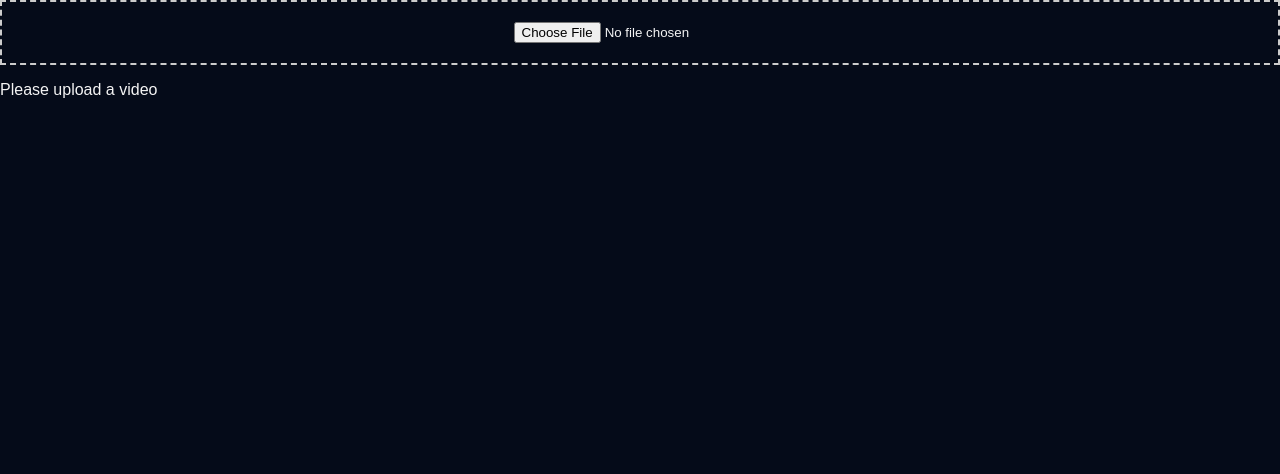
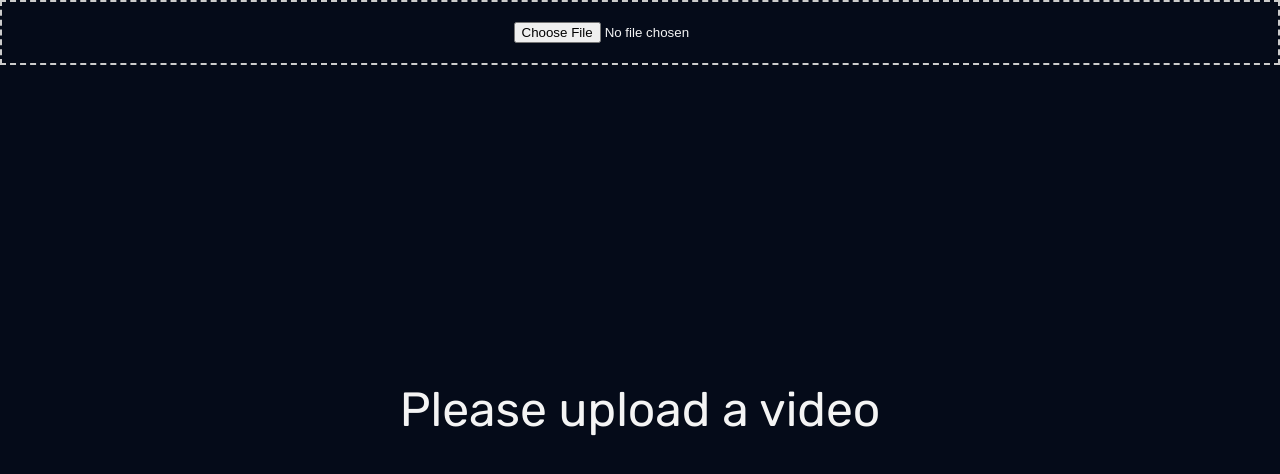
Before and after one commit to Zombatar33/deepfryer, a React (Create React App) app: page / in a window 1280 px wide. Shown: the top 474 px of the page. Built offline with nearby package versions, Linux system fonts and the light colour scheme.

Commit message:
Cleaned and prettified code

```diff
--- a/public/index.html
+++ b/public/index.html
@@ -7,6 +7,8 @@
   <meta name="viewport" content="width=device-width, initial-scale=1" />
   <meta name="theme-color" content="#000000" />
   <meta name="description" content="Web site created using create-react-app" />
+  <link rel="preconnect" href="https://fonts.gstatic.com">
+  <link href='https://fonts.googleapis.com/css?family=Rubik' rel='stylesheet'>
   <link rel="apple-touch-icon" href="%PUBLIC_URL%/logo192.png" />
   <!--
       manifest.json provides metadata used when your web app is installed on a
--- a/src/components/AudioManipulation.jsx
+++ b/src/components/AudioManipulation.jsx
@@ -1,22 +1,33 @@
 import { useEffect, useState, useRef } from 'react';
 
+/**
+ * AudioManipulator element, responsible for handling SFX
+ * @param {*} _ video reference
+ * @returns the element
+ */
 function AudioManipulator({ videoRef }) {
+    // buffer size results in slight delay; can't be helped...
+    const bufferSize = 4096;
 
+    // Container for Web-Audio-API elements
     const audioCtxContainer = useRef(null);
     const audioSrcContainer = useRef(null);
     const audioScriptContainer = useRef(null)
 
+    // Containers for effects
     const effectBitcrushContainer = useRef(null);
     const effectDistortionContainer = useRef(null);
     const effectBassBoostContainer = useRef(null);
     const effectGainContainer = useRef(null);
 
+    // Settings for effects
     const [_bitSamples, setBitSamples] = useState(-1);
     const [_normFrequency, setNormFrequency] = useState(true);
     const [_distortion, setDistortion] = useState(0);
     const [_bassBoost, setBassBoost] = useState(0);
     const [_gain, setGain] = useState(5);
 
+    // Reset effect settings to default
     function handleResetClick() {
         setBitSamples(-1);
         setNormFrequency(true)
@@ -38,39 +49,55 @@ function AudioManipulator({ videoRef }) {
         }
       }, []);
 
-      // Create Effects and Audio-API
+    // Create effects and ready Audio-API
     useEffect(() => {
+        // Create AudioContext
         if (!audioCtxContainer.current) {
             audioCtxContainer.current = new AudioContext();
         }
+
+        // Create AudioSource
         if (!audioSrcContainer.current) {
             audioSrcContainer.current = audioCtxContainer.current.createMediaElementSource(videoRef.current);
         }
+
+        // Create ScriptProcessor for Bitcrush
         if (!audioScriptContainer.current) {
-            var bufferSize = 4096;
             audioScriptContainer.current = audioCtxContainer.current.createScriptProcessor(bufferSize, 1, 1);
         }
 
+        // Create Bitcrush
         if (!effectBitcrushContainer.current) {
             var normFrequency = _normFrequency ? 1 : 0.1;
             effectBitcrushContainer.current = createBitCrush(_bitSamples, normFrequency)();
         }
+
+        // Create Distortion
         if (!effectDistortionContainer.current) {
             effectDistortionContainer.current = audioCtxContainer.current.createWaveShaper();
         }
+
+        // Create Bass Boost (it's a simple lowshelf EQ)
         if (!effectBassBoostContainer.current) {
             effectBassBoostContainer.current = audioCtxContainer.current.createBiquadFilter();
             effectBassBoostContainer.current.type = "lowshelf";
             effectBassBoostContainer.current.frequency.value = 200;
         }
+
+        // Create Gain
         if (!effectGainContainer.current) {
             effectGainContainer.current = audioCtxContainer.current.createGain();
         }
     }, []);
 
+    /**
+     * (Re-)Create the bitcrush effect; else the parameters can't be changed
+     * @param {*} paramSamples Bit-Reduction
+     * @param {*} paramNormFrequency Phaser-Step value
+     * @returns a Bit-Crush effect node
+     */
     function createBitCrush(paramSamples, paramNormFrequency) {
         return (function () {
-            var bufferSize = 4096;
             var node = audioScriptContainer.current;
             var bits = 16 - paramSamples; // between 0 and 15
             var normfreq = paramNormFrequency; // between 0.0 and 1.0
@@ -104,19 +131,10 @@ function AudioManipulator({ videoRef }) {
     }, []);
 
     // Update FX-Parameters
+    // it would be a lot more optimal  to update the values when only moving the sliders, this resulted in a weird behaviour with the bit-crush though
+    // where the program would just freeze; so instead of splitting it into two parts, we decided to keep the parameter-updating code in a useEffect hook
     useEffect(() => {
-        // soll nur ein mal ausgeführt werden
-        // nur ein mal effekte erstellen und connecten (nicht disconnecten)
-
-        // firefox -> webaudioeditor
-        // chrome -> audion
-        // https://developer.mozilla.org/en-US/docs/Web/API/Web_Audio_API/Tools
-
-        // use effect kann weg
-
-
-        //bitcrush
-        // TODO: CHANGE BITCRUSH SAMPLES
+        //bitcrush - parameters are constrained because html sliders are weird.
         var constrainedBitSamples = _bitSamples;
         if (constrainedBitSamples < 0) { constrainedBitSamples = 0 }
         if (constrainedBitSamples > 15) { constrainedBitSamples = 15 }
@@ -134,10 +152,12 @@ function AudioManipulator({ videoRef }) {
         effectBassBoostContainer.current.gain.value = _bassBoost;
 
         // Change Gain
-        // Logarithmic scale for easier usabilit<; the middle is loudness = 1 (unchanged)
+        // Cubic scale for easier usability; the center of the slider is loudness = 1 (unchanged)
         var logGain = 0.008 * Math.pow(_gain, 3);
         effectGainContainer.current.gain.value = logGain;
 
+        // recalculate distortion curve
+        // it would be a lot more optimized to pre-calculate the distortion curves and save them in an array, then change it depending on the users liking
         function makeDistortionCurve(amount) {
             var k = amount,
                 n_samples = 44100,
--- a/src/components/VideoPlayer.jsx
+++ b/src/components/VideoPlayer.jsx
@@ -3,8 +3,12 @@ import { Helmet } from 'react-helmet';
 import CanvasManipulator from "./CanvasManipulator";
 import AudioManipulator from "./AudioManipulation";
 
+/**
+ * Element for video playback
+ * @param {*} _ videoReference
+ * @returns the element
+ */
 function VideoPlayer({ video }) {
-
     const videoRef = useRef(null);
     const canvasRef = useRef(null)
     let prevVideo = useRef(null);
@@ -15,7 +19,6 @@ function VideoPlayer({ video }) {
         }
         prevVideo.current = video;
     }, [video]);
-
 
 
     useEffect(() => {
@@ -44,6 +47,8 @@ function VideoPlayer({ video }) {
                     <CanvasManipulator canvasRef={canvasRef} videoRef={videoRef}></CanvasManipulator>
                     <AudioManipulator videoRef={videoRef}></AudioManipulator>
                     <div className="authors">
+                        <p>Deepfryer v1.0</p>
+                        <br></br>
                         <p>Adam Ebied, s0577868@htw-berlin.de</p>
                         <p>Sebastian Gomoll, s0578431@htw-berlin.de</p>
                         <p>Alexander Mai, s0579081@htw-berlin.de</p>
@@ -53,14 +58,15 @@ function VideoPlayer({ video }) {
                 <Helmet>
                     <script type="text/javascript">
                         {`
+                            // this part is really hacky, but is neccessary to adjust the canvas height, else it defaults to 300x150
                             var v = document.getElementById('video');
                             v.addEventListener("loadedmetadata", function (e) {
                                 var width = this.getBoundingClientRect().width,
                                     height = this.getBoundingClientRect().height;
 
                                 var c = document.getElementById('canvas');
-                                c.width = width;
-                                c.height = height;
+                                c.width = width * 1;
+                                c.height = height * 1;
                             }, false);
                         `}
                     </script>
--- a/src/components/VideoUploader.jsx
+++ b/src/components/VideoUploader.jsx
@@ -2,6 +2,10 @@ import React, { useState } from 'react';
 import VideoPlayer from './VideoPlayer';
 import "../css/App.css"
 
+/**
+ * Handles custom video upload
+ * @returns the element
+ */
 function VideoUploader() {
     const [selectedFile, setSelectedFile] = useState(null);
     const [isDragOver, setIsDragOver] = useState(false);
@@ -37,7 +41,7 @@ function VideoUploader() {
                 ,
                 <div key="video">
                     {selectedFile ? <VideoPlayer video={selectedFile} />
-                :   <p>Please upload a video</p>}</div>
+                :   <p className="upload-text">Please upload a video</p>}</div>
         ]
     );
 }
--- a/src/css/App.css
+++ b/src/css/App.css
@@ -7,14 +7,15 @@
 }
 
 body {
-    font-family: "Rubik", sans-serif;
     font-weight: 400;
-    color: var(--font-color);
     display: flex;
     flex-direction: column;
     height: 100vh;
     margin: 0px;
     overflow: hidden;
+
+    font-family: 'Rubik';
+    color: var(--font-color);
 }
 
 .video-controls {
@@ -73,6 +74,18 @@ body {
     flex-basis: 50%;
 }
 
+.upload-text {
+    position: fixed;
+    /* or absolute */
+    top: 50%;
+    left: 50%;
+    /* bring your own prefixes */
+    transform: translate(-50%, -50%);
+    text-align: center;
+    font-size: 3rem;
+    padding-bottom: 6%;
+}
+
 .controls {
     flex-basis: calc(100% / 4);
     background-color: var(--background-color-accent);
```
Also changed, not shown: src/components/CanvasManipulator.jsx (+9 -1 lines).
